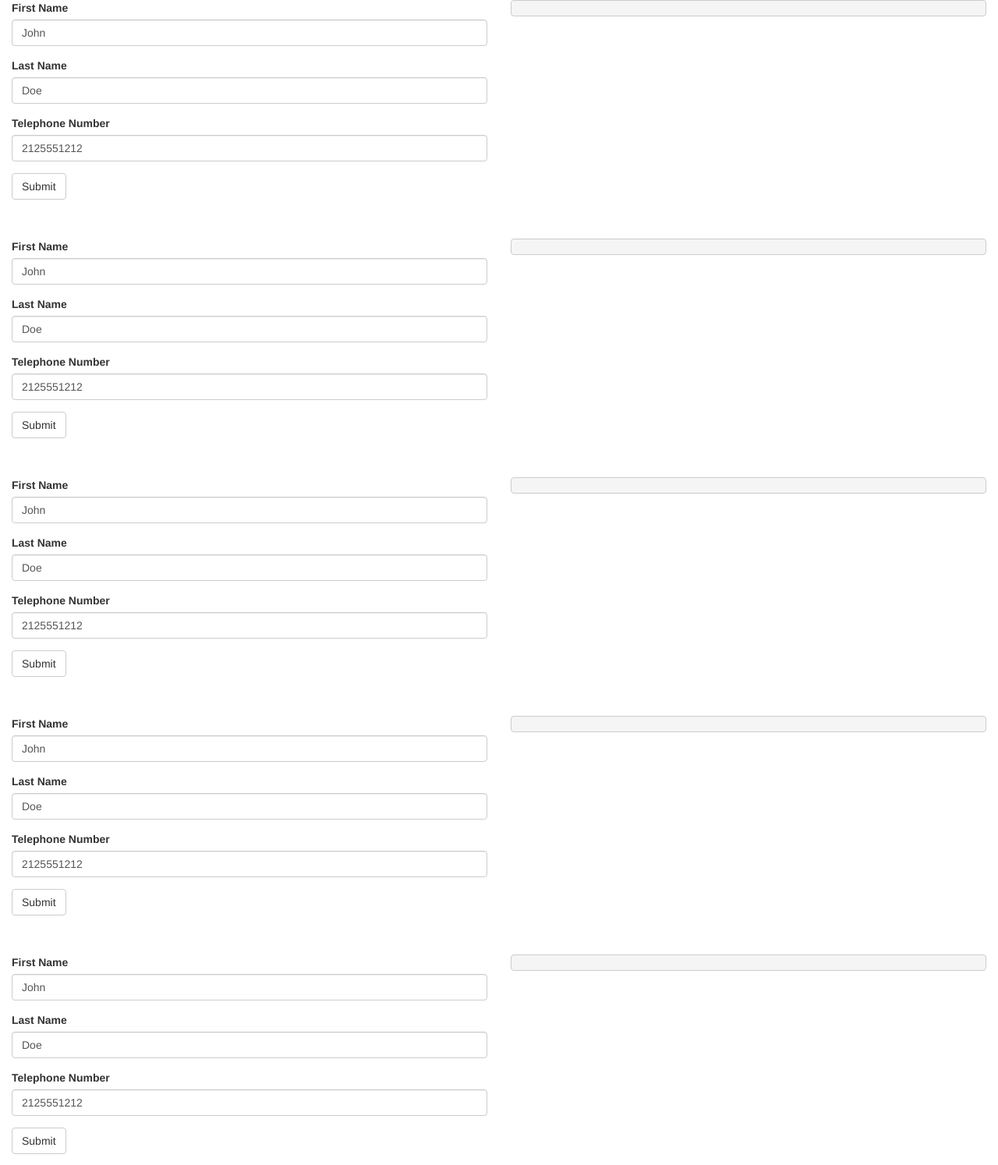
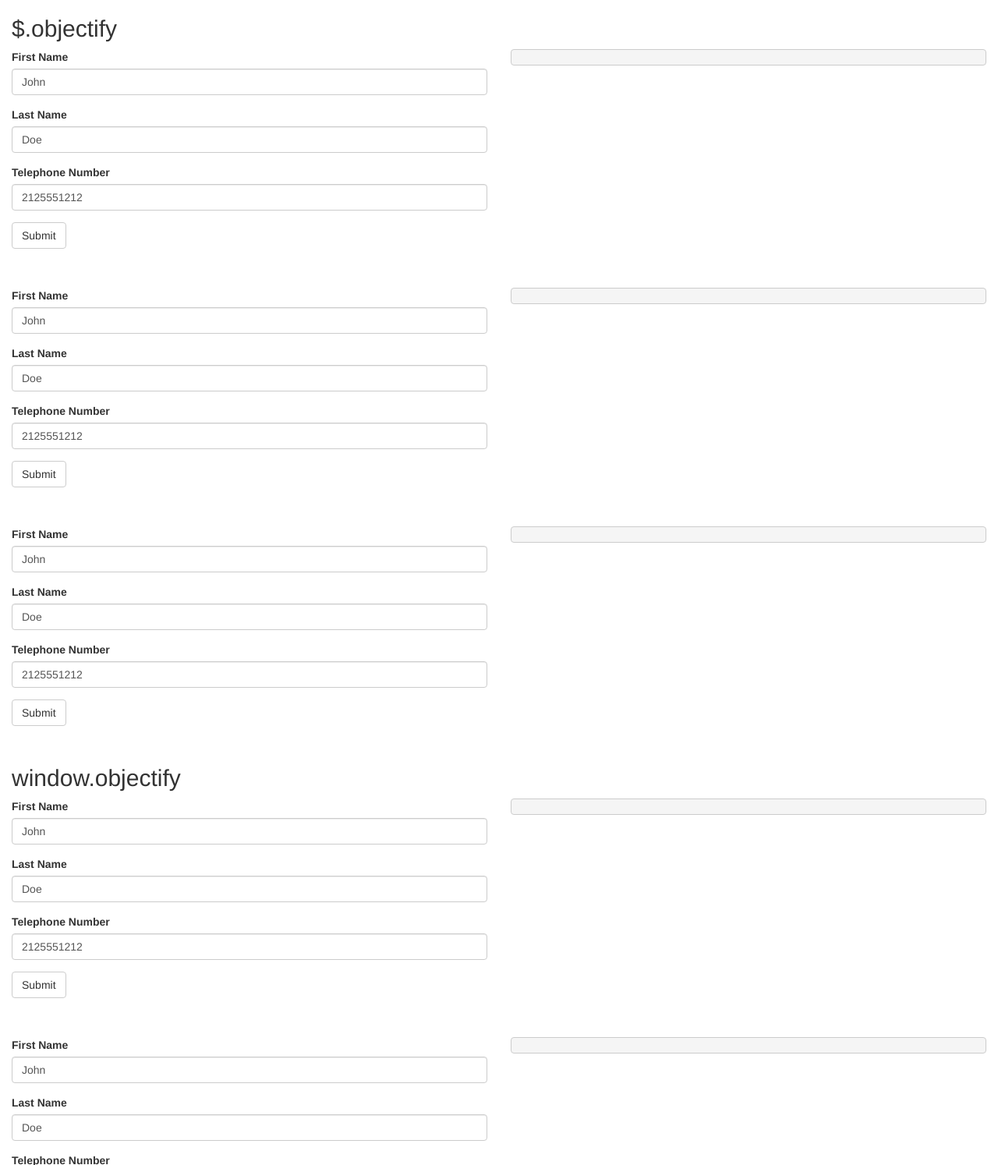
Before and after one commit to jkrayer/objectify, a website: page demo/index.html in a window 1280 px wide. Shown: the top 1494 px of the page at 78% size. Drawn offline with nearby package versions, Linux system fonts and the light colour scheme.

Commit message:
Headers for demo groups

```diff
--- a/demo/index.html
+++ b/demo/index.html
@@ -8,6 +8,7 @@
 <body>
 
 <main class="container-fluid">
+  <h2>$.objectify</h2>
   <div class="row" style="margin-bottom:50px;">
     <div class="col-sm-6">
       <form id="form-one" novalidate>
@@ -81,6 +82,7 @@
     </div>
   </div>
 
+  <h2>window.objectify</h2>
   <div class="row" style="margin-bottom:50px;">
     <div class="col-sm-6">
       <form id="form-four" novalidate>
```
